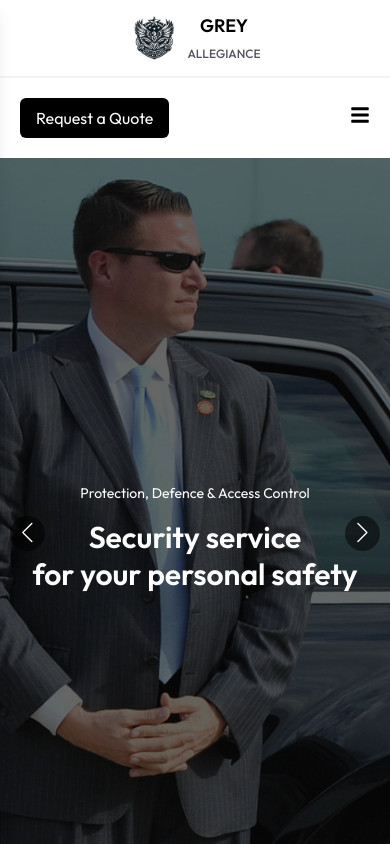
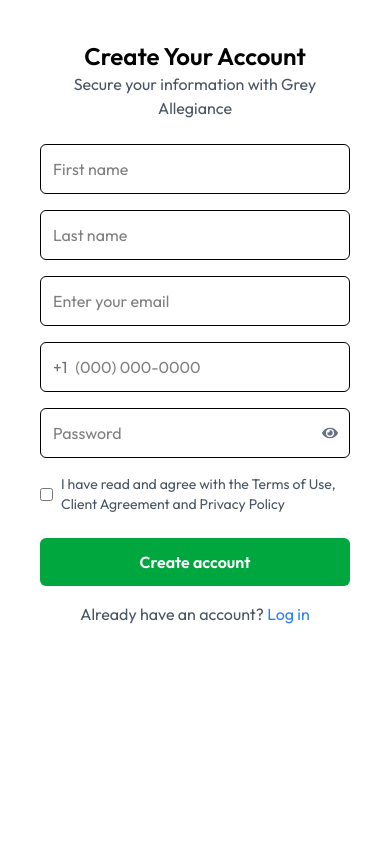
Before and after one commit to tusharn3115/Grey-Allegiance, a React (Vite) app: page / in a window 390 px wide. Shown: the top 844 px of the page. Built offline with nearby package versions, Linux system fonts and the light colour scheme.

Commit message:
add Login and SignUp components; include form functionality and images; update App to include SignInPage

```diff
--- a/src/App.jsx
+++ b/src/App.jsx
@@ -1,25 +1,28 @@
-import React from 'react'
-import UtilityBar from './components/utilityBar'
-import Navbar from './components/Navbar'
-import Banner from './components/Banner'
-import AboutUs from './components/AboutUs'
-import Services from './components/Services'
-import WhyChooseUs from './components/WhyChooseUs'
-import Footer from './components/Footer'
-
+import React from "react";
+import UtilityBar from "./components/utilityBar";
+import Navbar from "./components/Navbar";
+import Banner from "./components/Banner";
+import AboutUs from "./components/AboutUs";
+import Services from "./components/Services";
+import WhyChooseUs from "./components/WhyChooseUs";
+import Footer from "./components/Footer";
+import Login from "./components/Login-SignUp/Login";
+import SignInPage from "./components/Login-SignUp/SignUp";
 
 const App = () => {
   return (
     <>
-      <UtilityBar />
+      {/* <Login /> */}
+      <SignInPage />
+      {/* <UtilityBar />
       <Navbar />
       <Banner />
       <AboutUs />
       <Services />
       <WhyChooseUs />
-      <Footer />
+      <Footer /> */}
     </>
-  )
-}
+  );
+};
 
-export default App
+export default App;
--- /dev/null
+++ b/src/components/Login-SignUp/Login.jsx
@@ -0,0 +1,99 @@
+import React, { useState } from "react";
+import { FaEnvelope, FaLock, FaEye, FaEyeSlash } from "react-icons/fa";
+import { FcGoogle } from "react-icons/fc";
+import securityImage from "../../assets/loginImg.jpg";
+
+const Login = () => {
+  const [credentials, setCredentials] = useState({ email: "", password: "" });
+  const [showPassword, setShowPassword] = useState(false);
+  const [rememberMe, setRememberMe] = useState(false);
+
+  const handleChange = (e) => {
+    setCredentials({ ...credentials, [e.target.name]: e.target.value });
+  };
+
+  const handleSubmit = (e) => {
+    e.preventDefault();
+    console.log("Signing in with", credentials, rememberMe);
+  };
+
+  return (
+    <div className="flex h-screen w-full items-center justify-center bg-zinc-900 text-white">
+      <div className="flex flex-col md:flex-row bg-zinc-800 shadow-lg rounded-2xl overflow-hidden w-full max-w-4xl">
+        {/* Security Image */}
+        <div className="hidden md:flex flex-1">
+          <img src={securityImage} alt="Security" className="w-full h-full object-cover" />
+        </div>
+
+        {/* Sign In Form */}
+        <div className="p-8 flex-1 flex flex-col justify-center">
+          <h2 className="text-3xl font-semibold text-center mb-2">Welcome Back</h2>
+          <p className="text-center text-gray-400 mb-6">Sign in to access your account</p>
+          <form onSubmit={handleSubmit} className="space-y-6">
+            <div className="relative">
+              <FaEnvelope className="absolute left-3 top-3 text-gray-400" />
+              <input
+                type="email"
+                name="email"
+                value={credentials.email}
+                onChange={handleChange}
+                placeholder="Email"
+                className="w-full pl-10 p-3 bg-zinc-700 rounded-lg focus:outline-none focus:ring-2 focus:ring-white"
+                required
+              />
+            </div>
+            <div className="relative">
+              <FaLock className="absolute left-3 top-3 text-gray-400" />
+              <input
+                type={showPassword ? "text" : "password"}
+                name="password"
+                value={credentials.password}
+                onChange={handleChange}
+                placeholder="Password"
+                className="w-full pl-10 p-3 bg-zinc-700 rounded-lg focus:outline-none focus:ring-2 focus:ring-white"
+                required
+              />
+              <button
+                type="button"
+                className="absolute right-3 top-3 text-gray-400 focus:outline-none"
+                onClick={() => setShowPassword(!showPassword)}
+              >
+                {showPassword ? <FaEyeSlash /> : <FaEye />}
+              </button>
+            </div>
+            <div className="flex justify-between items-center">
+              <label className="flex items-center text-gray-400">
+                <input
+                  type="checkbox"
+                  checked={rememberMe}
+                  onChange={() => setRememberMe(!rememberMe)}
+                  className="mr-2"
+                />
+                Remember Me
+              </label>
+              <a href="#" className="text-white underline">Forgot Password?</a>
+            </div>
+            <button type="submit" className="w-full bg-white text-zinc-900 hover:bg-gray-300 font-semibold py-2 rounded-lg">
+              Sign In
+            </button>
+          </form>
+          <div className="flex items-center my-4">
+            <hr className="flex-grow border-gray-500" />
+            <span className="px-2 text-gray-400">OR</span>
+            <hr className="flex-grow border-gray-500" />
+          </div>
+          <div className="flex justify-center space-x-4">
+            <button className="flex w-full items-center justify-center cursor-pointer space-x-2 bg-white text-zinc-900 py-2 px-4 rounded-lg hover:bg-gray-300">
+              <FcGoogle /> <span>Google</span>
+            </button>
+          </div>
+          <p className="text-center text-gray-400 mt-4">
+            Don't have an account? <a href="#" className="text-white underline">Sign up</a>
+          </p>
+        </div>
+      </div>
+    </div>
+  );
+};
+
+export default Login;
--- /dev/null
+++ b/src/components/Login-SignUp/SignUp.jsx
@@ -0,0 +1,68 @@
+import React, { useState } from "react";
+import { FaEye, FaEyeSlash } from "react-icons/fa";
+import SignUpImg from "../../assets/SignUpImg.jpg";
+
+export default function SignUp() {
+  const [showPassword, setShowPassword] = useState(false);
+
+  return (
+    <div className="flex md:min-h-screen bg-zinc-900 text-white md:flex-row flex-col">
+      {/* Left Section with Full-Width Image, Hidden on Mobile */}
+      <div className="md:w-1/2 w-full hidden md:block">
+        <img src={SignUpImg} alt="Security Image" className="w-full h-full object-cover object-right" />
+      </div>
+
+      {/* Right Section */}
+      <div className="md:w-1/2 w-full flex items-center justify-center p-10 bg-white text-black">
+        <div className="w-full max-w-md">
+          <h2 className="text-2xl font-semibold text-center">Create Your Account</h2>
+          <p className="text-center text-gray-600">Secure your information with Grey Allegiance</p>
+
+          <form className="mt-6">
+            <div className="grid md:grid-cols-2 grid-cols-1 gap-4">
+              <input type="text" placeholder="First name" className="p-3 border rounded-md w-full" />
+              <input type="text" placeholder="Last name" className="p-3 border rounded-md w-full" />
+            </div>
+
+            <input type="email" placeholder="Enter your email" className="mt-4 p-3 border rounded-md w-full" />
+
+            <div className="mt-4 flex items-center gap-2 border rounded-md p-3">
+              <span className="text-gray-500">+1</span>
+              <input type="tel" placeholder="(000) 000-0000" className="w-full outline-none" />
+            </div>
+
+            <div className="mt-4 relative">
+              <input
+                type={showPassword ? "text" : "password"}
+                placeholder="Password"
+                className="p-3 border rounded-md w-full"
+              />
+              <button
+                type="button"
+                className="absolute inset-y-0 right-3 flex items-center text-gray-500"
+                onClick={() => setShowPassword(!showPassword)}
+              >
+                {showPassword ? <FaEyeSlash /> : <FaEye />}
+              </button>
+            </div>
+
+            <div className="mt-4 flex items-center">
+              <input type="checkbox" id="terms" className="mr-2" required />
+              <label htmlFor="terms" className="text-gray-600 text-sm">
+                I have read and agree with the Terms of Use, Client Agreement and Privacy Policy
+              </label>
+            </div>
+
+            <button className="mt-6 w-full bg-green-600 hover:bg-green-700 text-white p-3 rounded-md font-semibold">
+              Create account
+            </button>
+
+            <p className="mt-4 text-center text-gray-600">
+              Already have an account? <a href="#" className="text-blue-500">Log in</a>
+            </p>
+          </form>
+        </div>
+      </div>
+    </div>
+  );
+}
```
Also changed, not shown: 2 other files (tests, documents, lock files or other folders).
